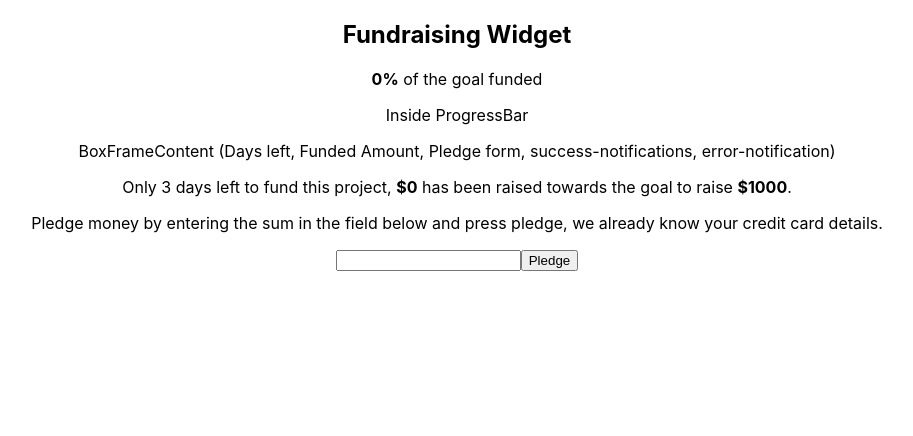
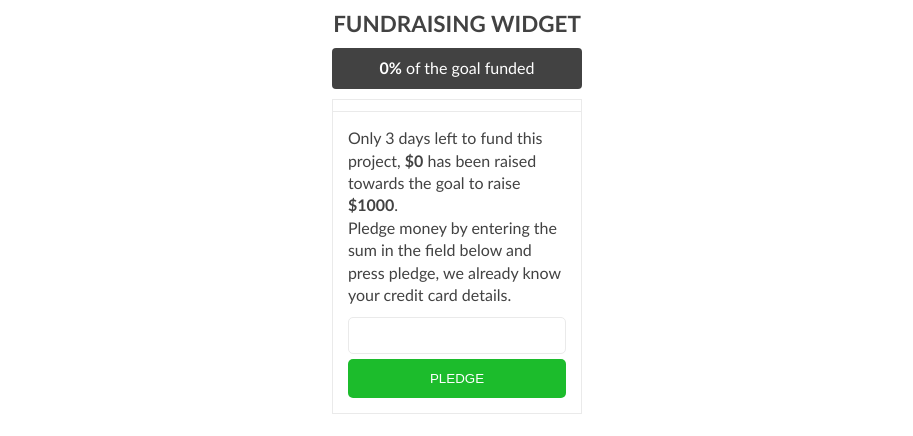
Before and after one commit to jossifelefteriadis/fundraising-widget-react, a React (Create React App) app in the folder fundraising-widget-react/: page / in a window 1280 px wide. Shown: the top 436 px of the page, without its empty margins (183-1096 px from the left). Built offline with nearby package versions, Linux system fonts and the light colour scheme.

Commit message:
Add all functionality and styling, except for making the progress bar green when 100%. Coming soon

```diff
--- a/fundraising-widget-react/public/index.html
+++ b/fundraising-widget-react/public/index.html
@@ -28,7 +28,7 @@
   </head>
   <body>
     <noscript>You need to enable JavaScript to run this app.</noscript>
-    <div id="root"></div>
+    <section id="root"></section>
     <!--
       This HTML file is a template.
       If you open it directly in the browser, you will see an empty page.
--- a/fundraising-widget-react/src/App.css
+++ b/fundraising-widget-react/src/App.css
@@ -1,38 +1,136 @@
+* {
+  margin: 0;
+  padding: 0;
+  box-sizing: border-box;
+}
+
+/* Global resets */
 .App {
+  display: flex;
+  justify-content: center;
+  font-family: 'rooney-sans', Avenir-Book, Calibri, sans-serif;
+  color: #424242;
+  line-height: 1.4rem;
+  font-size: 1rem;
+}
+
+/* Fonts */
+
+.container {
+  margin-top: 1%;
+}
+
+.title {
+  font-size: 1.4rem;
+  text-align: center;
+  margin-bottom: 5%;
+  text-transform: uppercase;
+}
+
+/* COLORS:
+  blue: #20A1D4;
+  green: #1CBC2C;
+  orange: #EF5F3C;
+  black: #424242;
+  grey: #777;
+  light grey: #eaeaea;
+*/
+
+/* Tooltip */
+
+.tooltip {
+  color: #fff;
+  background-color: #424242;
+  padding: 0.6rem 0;
+  border-radius: 4px;
+  width: 250px;
+  margin-bottom: 10px;
   text-align: center;
 }
 
-.App-logo {
-  height: 40vmin;
-  pointer-events: none;
+/* Progress bar */
+
+.progressBar_container {
+  position: relative;
+  height: 12px;
+  border-bottom: 1px solid #eaeaea;
+  overflow: hidden;
 }
 
-@media (prefers-reduced-motion: no-preference) {
-  .App-logo {
-    animation: App-logo-spin infinite 20s linear;
-  }
+.progressBar_bar {
+  position: absolute;
+  top: 0px;
+  left: 0px;
+  bottom: 0px;
 }
 
-.App-header {
-  background-color: #282c34;
-  min-height: 100vh;
+.inProgress {
+  background-color: #ef5f3c;
+}
+
+/* Box frame */
+
+.boxFrame {
+  width: 250px;
+  border: 1px solid #eaeaea;
+  text-align: left;
+}
+
+.boxFrame_content {
+  margin: 6%;
+}
+
+/* Notification */
+
+.notification {
+  font-size: 0.8rem;
+  border: 1px solid;
+  border-radius: 5px;
+  padding: 10px;
+  margin: 10px 0;
+}
+
+.notification a {
+  color: #000;
+}
+
+.notification-success {
+  border-color: #1cbc2c;
+  background-color: #dff0d8;
+}
+
+.notification-error {
+  border-color: #bc211c;
+  background-color: #e4cbc7;
+}
+
+/* Other */
+
+.fundraise_form {
   display: flex;
   flex-direction: column;
-  align-items: center;
-  justify-content: center;
-  font-size: calc(10px + 2vmin);
-  color: white;
+  margin-top: 5%;
 }
 
-.App-link {
-  color: #61dafb;
+.fundraise_amount {
+  align-self: center;
+  padding: 10px;
+  border-radius: 5px;
+  border: 1px solid #eaeaea;
+  width: 100%;
+  outline: none;
 }
 
-@keyframes App-logo-spin {
-  from {
-    transform: rotate(0deg);
-  }
-  to {
-    transform: rotate(360deg);
-  }
+.fundraise_pledgeButton {
+  align-self: center;
+  background-color: #1cbc2c;
+  color: #fff;
+  margin-top: 2%;
+  padding: 12px;
+  border: 0px;
+  border-radius: 5px;
+  width: 100%;
+  outline: none;
+  cursor: pointer;
+  text-transform: uppercase;
 }
--- a/fundraising-widget-react/src/App.js
+++ b/fundraising-widget-react/src/App.js
@@ -1,16 +1,13 @@
 import React from 'react'
-import logo from './logo.svg'
 import './App.css'
 
 import Widget from './components/Widget'
 
 function App() {
   return (
-    <div className='App'>
-      <section className='container'>
-        <Widget />
-      </section>
-    </div>
+    <section className='App'>
+      <Widget />
+    </section>
   )
 }
 
--- a/fundraising-widget-react/src/components/BoxFrame.js
+++ b/fundraising-widget-react/src/components/BoxFrame.js
@@ -3,8 +3,8 @@ import ProgressBar from './ProgressBar'
 import BoxFrameContent from './BoxFrameContent'
 
 const BoxFrame = props => (
-  <section>
-    <ProgressBar />
+  <section className='boxFrame'>
+    <ProgressBar state={props.state} />
     <BoxFrameContent
       state={props.state}
       getAmount={props.getAmount}
--- a/fundraising-widget-react/src/components/BoxFrameContent.js
+++ b/fundraising-widget-react/src/components/BoxFrameContent.js
@@ -20,40 +20,44 @@ export default class BoxFrameContent extends React.Component {
 
   render() {
     return (
-      <section>
-        <p>
-          BoxFrameContent (Days left, Funded Amount, Pledge form,
-          success-notifications, error-notification)
-        </p>
+      <section className='boxFrame_content'>
         <p>
           Only 3 days left to fund this project,{' '}
-          <strong id='fundraise_currentFundingText'>
-            ${this.props.state.amountFunded}
-          </strong>{' '}
-          has been raised towards the goal to raise{' '}
-          <strong id='fundraise_goalText'> ${this.props.state.fundGoal}</strong>
-          .
+          <strong>${this.props.state.amountFunded}</strong> has been raised
+          towards the goal to raise{' '}
+          <strong> ${this.props.state.fundGoal}</strong>.
         </p>
         <p>
           Pledge money by entering the sum in the field below and press pledge,
           we already know your credit card details.
         </p>
         {this.props.state.showInput && (
-          <form onSubmit={this.getAmount}>
-            <input type='text' name='amount' />
-            <input type='submit' value='Pledge' />
+          <form onSubmit={this.getAmount} className='fundraise_form'>
+            <input
+              className='fundraise_amount'
+              type='text'
+              name='amount'
+              autoComplete='off'
+            />
+            <input
+              type='submit'
+              value='Pledge'
+              className='fundraise_pledgeButton'
+            />
           </form>
         )}
         {this.props.state.inputValue && (
-          <section>
+          <section className='notification notification-success'>
             Thank you for your pledge!{' '}
-            <a href='#' onClick={this.closeSuccessMessage}>
+            <a href='/#' onClick={this.closeSuccessMessage}>
               Close
             </a>
           </section>
         )}
         {this.props.state.inputValue === false && (
-          <section>We only accept full numbers.</section>
+          <section className='notification notification-error'>
+            We only accept full numbers.
+          </section>
         )}
       </section>
     )
--- a/fundraising-widget-react/src/components/Header.js
+++ b/fundraising-widget-react/src/components/Header.js
@@ -1,9 +1,9 @@
 import React from 'react'
 
 const Header = () => (
-    <div>
-        <h1>Fundraising Widget</h1>
-    </div>
+  <section>
+    <h1 className='title'>Fundraising Widget</h1>
+  </section>
 )
 
 export default Header
--- a/fundraising-widget-react/src/components/ProgressBar.js
+++ b/fundraising-widget-react/src/components/ProgressBar.js
@@ -1,8 +1,11 @@
 import React from 'react'
 
-const ProgressBar = () => (
-  <section>
-    <p>Inside ProgressBar</p>
+const ProgressBar = props => (
+  <section className='progressBar_container'>
+    <section
+      className='progressBar_bar inProgress'
+      style={{ width: `${props.state.percentFunded}%` }}
+    ></section>
   </section>
 )
 
--- a/fundraising-widget-react/src/components/Tooltip.js
+++ b/fundraising-widget-react/src/components/Tooltip.js
@@ -2,8 +2,7 @@ import React from 'react'
 
 const Tooltip = props => (
   <section className='tooltip'>
-    <strong id='fundraise_remainingText'>{props.state.percentFunded}%</strong>{' '}
-    of the goal funded
+    <strong>{props.state.percentFunded}%</strong> of the goal funded
   </section>
 )
 
--- a/fundraising-widget-react/src/components/Widget.js
+++ b/fundraising-widget-react/src/components/Widget.js
@@ -73,7 +73,7 @@ export default class Widget extends React.Component {
 
   render() {
     return (
-      <div>
+      <section className='container'>
         <Header />
         <Tooltip state={this.state} />
         <BoxFrame
@@ -83,7 +83,7 @@ export default class Widget extends React.Component {
           wrongInput={this.wrongInput}
           closeSuccessMessage={this.closeSuccessMessage}
         />
-      </div>
+      </section>
     )
   }
 }
```
